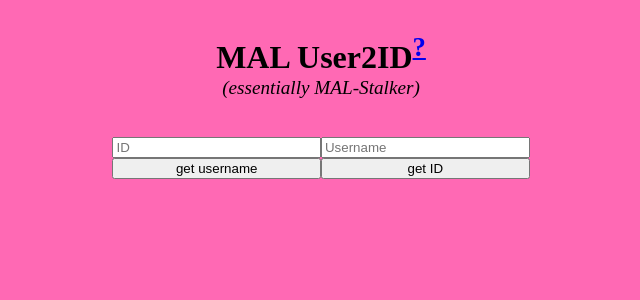
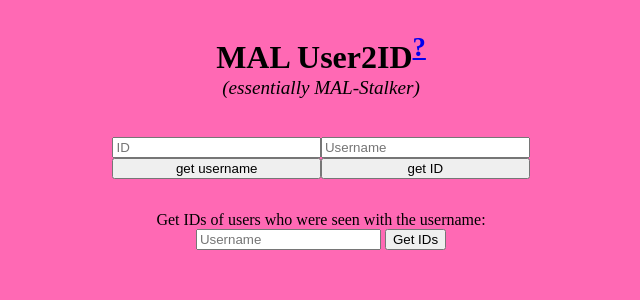
Before and after one commit to nutzboi/MAL-name2id, a PHP site: page / in a window 1280 px wide. Shown: the top 300 px of the page, without its empty margins (319-959 px from the left). Run offline with PHP 8.4, Linux system fonts and the light colour scheme.

Commit message:
Past IDs by username. Initial commit.

```diff
--- a/fire.php
+++ b/fire.php
@@ -77,6 +77,7 @@ function push($id, $username)
         ]);
     }
 }
+
 function pull($id)
 {
     $db = new FirestoreClient([
@@ -102,4 +103,13 @@ function print_table($doc)
     echo "</div><br>
     <p><i>All dates are expressed in ISO 8601 <b>(YYYY-MM-DD)</b> format.</i></p>";
 }
+
+function dig_records($username){
+    $db = new FirestoreClient([
+        'projectId' => 'mal-user2id',
+        'credentials' => json_decode(file_get_contents('fire-key.json'), true),
+    ]);
+    $doc = $db->collection('username_records')->document($username)->snapshot()->data();
+    return $doc["id"];
+}
 ?>
--- a/index.php
+++ b/index.php
@@ -101,6 +101,25 @@
                     }
                     ?>
             </div>
+            <form action="index.php" method="POST">
+                <label>Get IDs of users who were seen with the username:</label>
+                <br/>
+                <input type="text" id="username" name="username" placeholder="Username">
+                <button type="submit" name="dig" value="clicked">Get IDs</button>
+            </form>
+            <p><?php
+            if ($_SERVER["REQUEST_METHOD"] == "POST") {
+                if(isset($_POST["dig"])){
+                    $username = $_POST["username"];
+                    if(empty($username)){
+                        echo "You did not specify a username.";
+                    }
+                    else{
+                        print_r(dig_records($username));
+                    }
+                }
+            }
+            ?>
     </center>
 </body>
 
```
